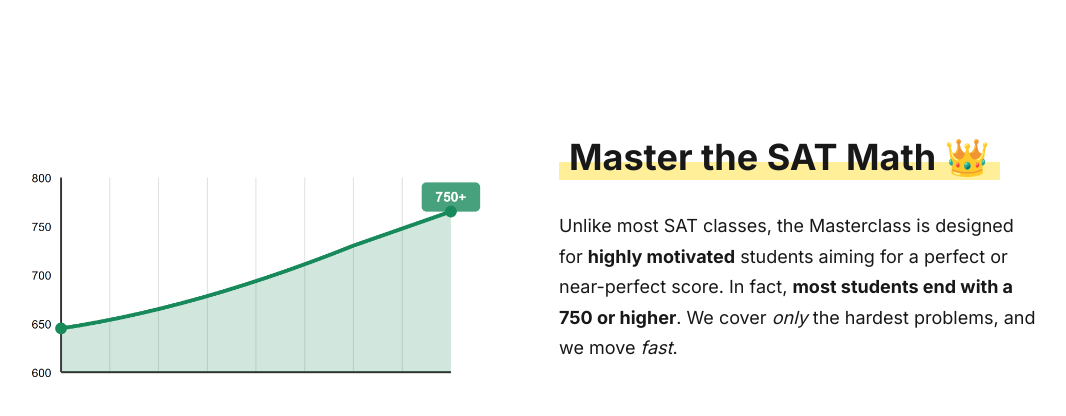
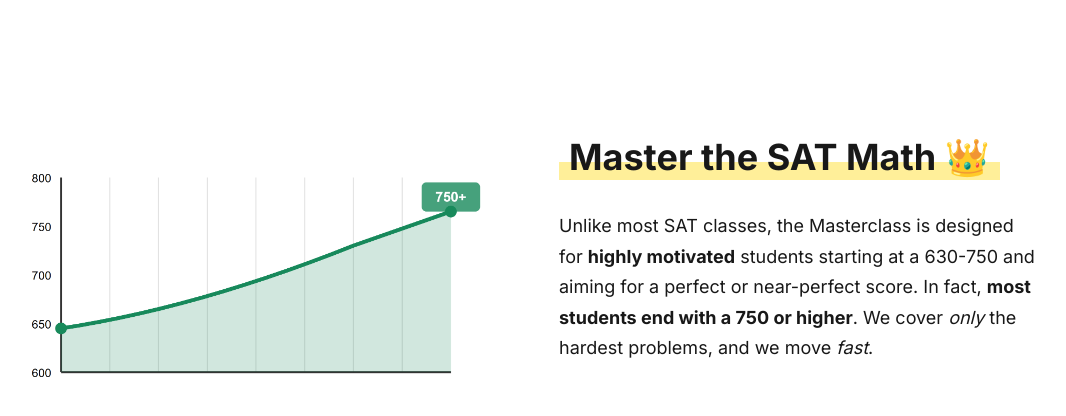
Before and after one commit to qExobyte/qExobyte.github.io, a Jekyll site: the page built from _pages/classes.html, in a window 1280 px wide and 900 px high, scrolled down 877 px, cut to the strip 14-568 px from the top of the window. Shown: the top 416 px of the strip, without its empty margins (113-1179 px from the left). Built offline with Jekyll 4.4.1, drawn with Linux system fonts in a browser that asks for light colours; nearby versions of some CDN libraries; some web fonts are replaced.

Commit message:
minor fix

```diff
--- a/_pages/classes.html
+++ b/_pages/classes.html
@@ -161,7 +161,7 @@
         <div class="text-container">
             <h2 class="highlighted">Master the SAT Math 👑</h2>
             <br><br>
-            Unlike most SAT classes, the Masterclass is designed for <b>highly motivated</b> students aiming for a perfect or near-perfect score. In fact, <b>most students end with a 750 or higher</b>. We cover <i>only</i> the hardest problems, and we move <i>fast</i>.
+            Unlike most SAT classes, the Masterclass is designed for <b>highly motivated</b> students starting at a 630-750 and aiming for a perfect or near-perfect score. In fact, <b>most students end with a 750 or higher</b>. We cover <i>only</i> the hardest problems, and we move <i>fast</i>.
         </div>
     </div>
 
```
